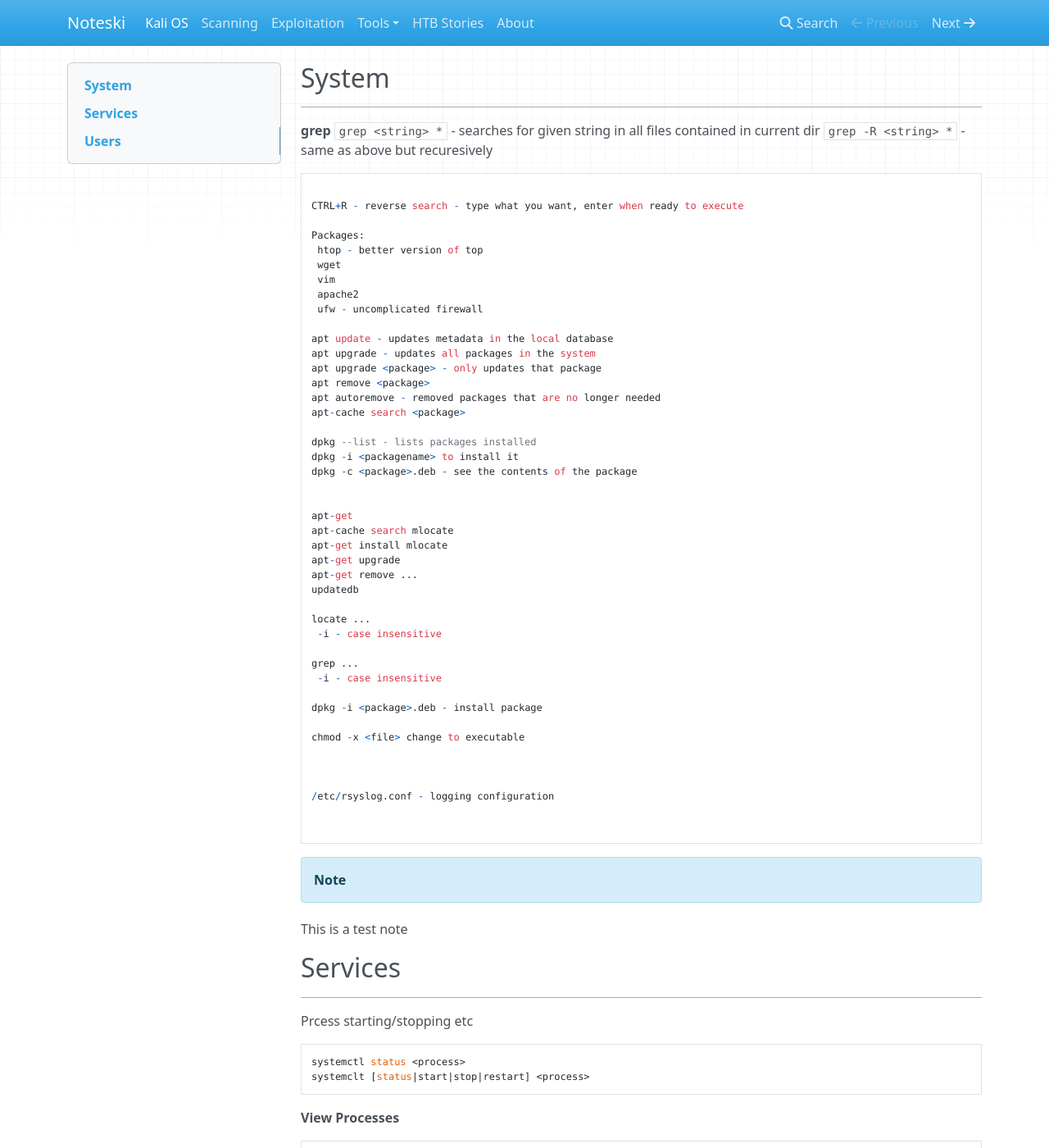
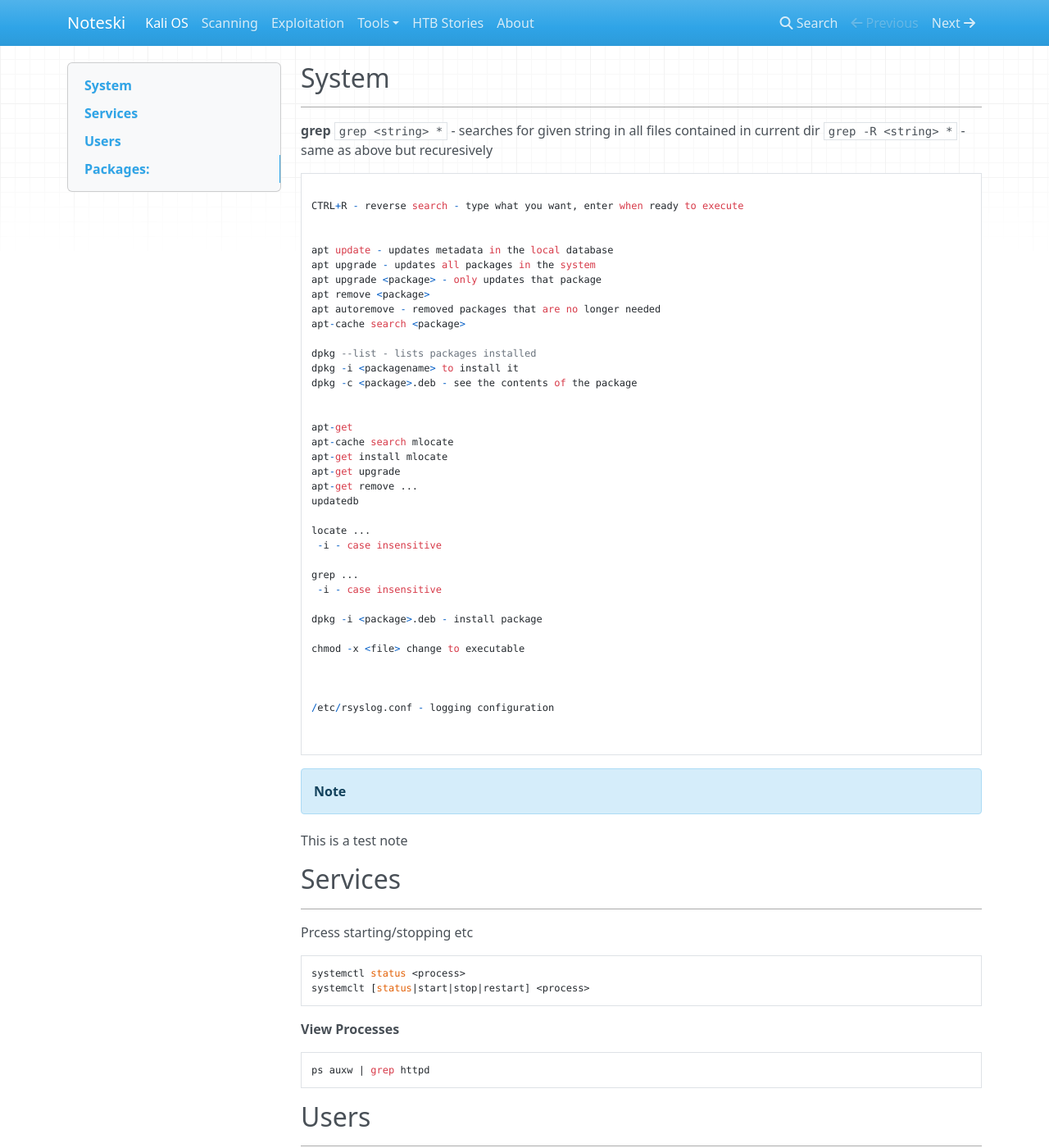
Before and after one commit to veedar/docs, an MkDocs documentation site: the page built from docs/kalios.md, in a window 1280 px wide and 1400 px high. Shown: the whole window at 82% size. Built offline with MkDocs 1.6.1, drawn with Linux system fonts in a browser that asks for light colours; nearby versions of some CDN libraries; some of the changed text lies outside the part shown.

Commit message:
Update kalios.md

```diff
--- a/docs/kalios.md
+++ b/docs/kalios.md
@@ -10,12 +10,6 @@
 
 CTRL+R - reverse search - type what you want, enter when ready to execute
 
-Packages:
- htop - better version of top
- wget
- vim
- apache2
- ufw - uncomplicated firewall
 
 apt update - updates metadata in the local database
 apt upgrade - updates all packages in the system
```
Also changed, not shown: other parts of docs/kalios.md (+8 -0 lines).
